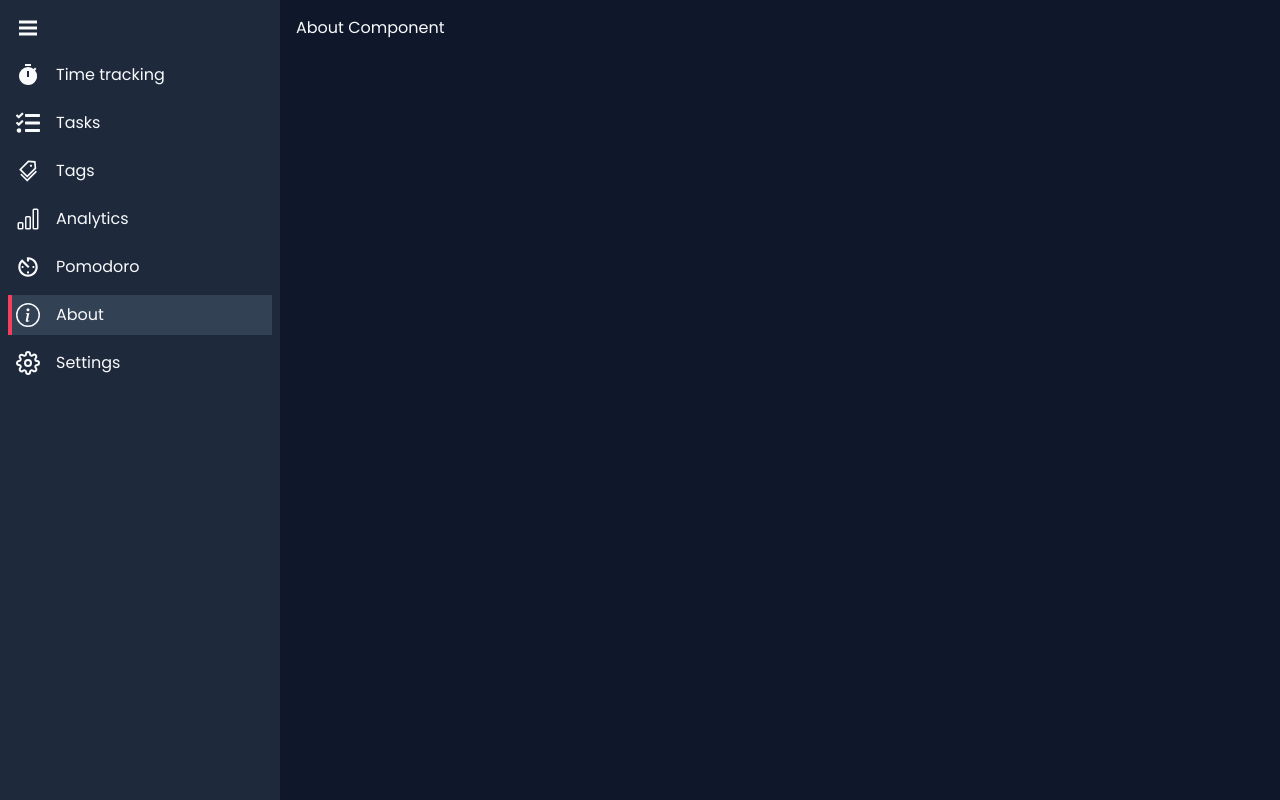
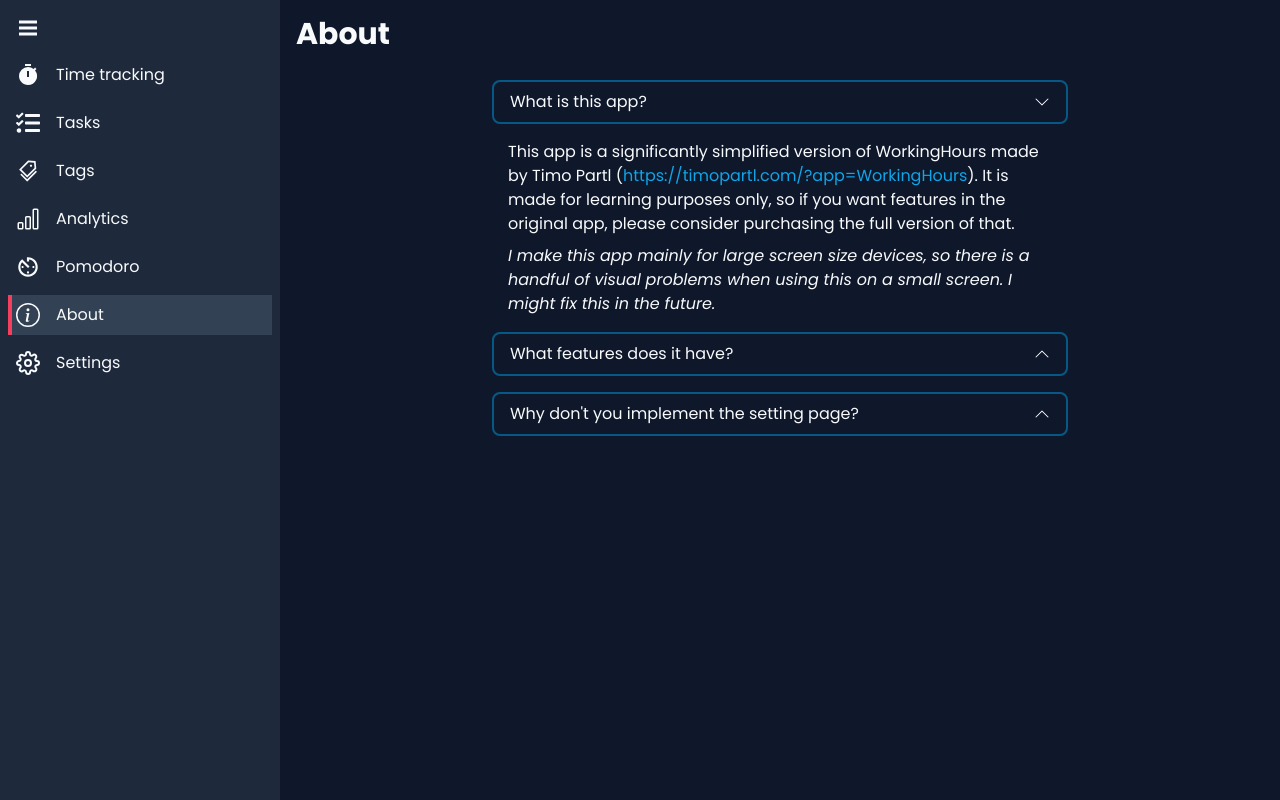
Before and after one commit to TunA-Kai/time-tracking-app, a React (Create React App) app: page /about in a window 1280 px wide. Built offline with nearby package versions, Linux system fonts and the light colour scheme; no server answers; the database is empty.

Commit message:
add basic UI for about page

```diff
--- a/src/pages/about/About.tsx
+++ b/src/pages/about/About.tsx
@@ -1,7 +1,68 @@
+import { PageLayout } from '../../components'
+import Question from './Question'
+
 interface AboutProps {}
 
 function About({}: AboutProps) {
-    return <div>About Component</div>
+  return (
+    <PageLayout title='About'>
+      <div className='scrollbar  h-[calc(100vh-theme(space.24))] overflow-y-auto'>
+        <div className='mx-auto flex max-w-xl flex-col gap-4 '>
+          <Question
+            defaultOpen
+            question='What is this app?'
+            answer={
+              <>
+                <p>
+                  This app is a significantly simplified version of WorkingHours made by Timo Partl
+                  (
+                  <a
+                    href='https://timopartl.com/?app=WorkingHours'
+                    target='_blank'
+                    rel='noreferrer'
+                    className='text-sky-500'
+                  >
+                    https://timopartl.com/?app=WorkingHours
+                  </a>
+                  ). It is made for learning purposes only, so if you want features in the original
+                  app, please consider purchasing the full version of that.
+                </p>
+                <p className='mt-2 italic'>
+                  I make this app mainly for large screen size devices, so there is a handful of
+                  visual problems when using this on a small screen. I might fix this in the future.
+                </p>
+              </>
+            }
+          />
+
+          <Question
+            question='What features does it have?'
+            answer={
+              <>
+                This app only contains features that I use daily:
+                <ul className='list-inside list-disc'>
+                  <li>Tracking working time each day</li>
+                  <li>Adding task and tag to describe work</li>
+                  <li>Represent recorded data in a graph to track my progress</li>
+                  <li>Pomodoro timer to improve concentration while working</li>
+                </ul>
+              </>
+            }
+          />
+
+          <Question
+            question="Why don't you implement the setting page?"
+            answer={
+              <>
+                I've modified the app to fit my need, and I am the only user of this app, so I don't
+                need any settings for now.
+              </>
+            }
+          />
+        </div>
+      </div>
+    </PageLayout>
+  )
 }
 
 export default About
--- /dev/null
+++ b/src/pages/about/Question.tsx
@@ -0,0 +1,26 @@
+import { Disclosure } from '@headlessui/react'
+import { BsChevronDown, BsChevronUp } from 'react-icons/bs'
+
+interface QuestionProps {
+  question: string
+  answer: JSX.Element
+  defaultOpen?: boolean
+}
+
+function Question({ question, answer, defaultOpen = false }: QuestionProps) {
+  return (
+    <Disclosure defaultOpen={defaultOpen}>
+      {({ open }) => (
+        <>
+          <Disclosure.Button className='flex items-center justify-between gap-2 rounded-lg border-2 border-sky-800 py-2 px-4'>
+            {question}
+            {open ? <BsChevronDown /> : <BsChevronUp />}
+          </Disclosure.Button>
+          <Disclosure.Panel className='px-4'>{answer}</Disclosure.Panel>
+        </>
+      )}
+    </Disclosure>
+  )
+}
+
+export default Question
```
